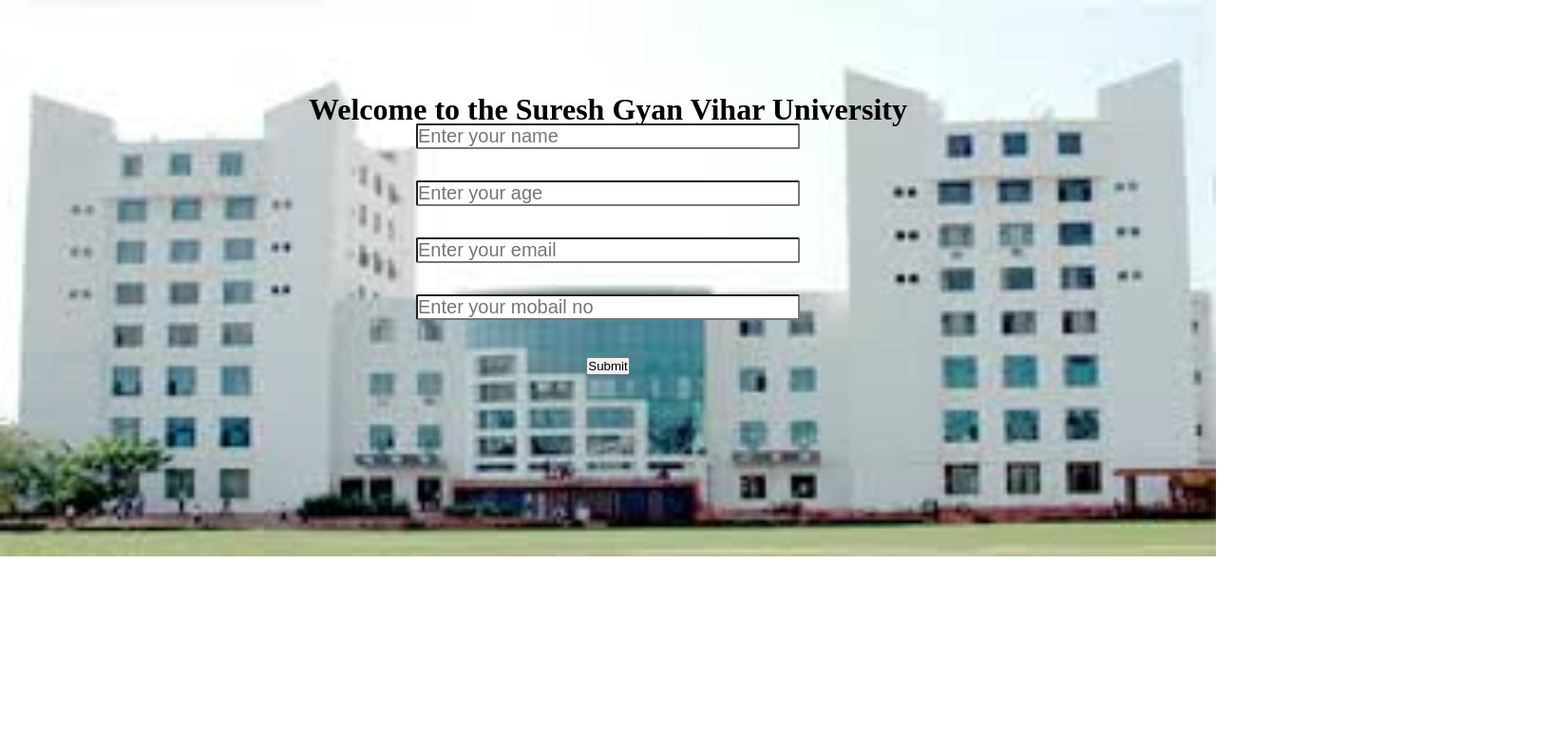
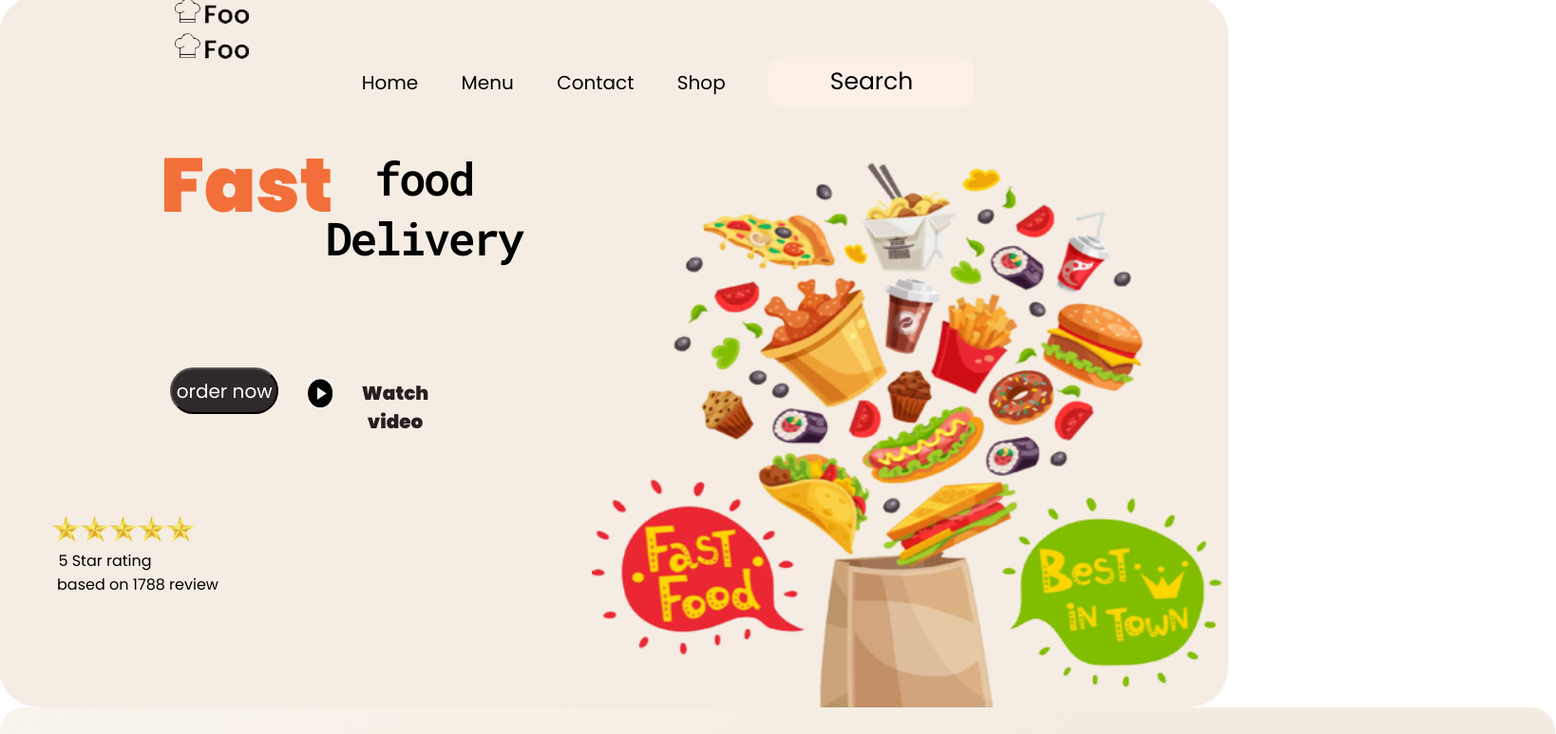
Before and after one commit to RehanGn/HTML, a plain HTML site: page index.html in a window 1280 px wide. Shown: the top 773 px of the page at 95% size, 1638 px wide, since content can reach past the window. Drawn offline with Linux system fonts and the light colour scheme.

Commit message:
Add files via upload
Food Website

```diff
--- a/index.html
+++ b/index.html
@@ -1,26 +1,61 @@
 <!DOCTYPE html>
 <html lang="en">
+
 <head>
     <meta charset="UTF-8">
     <meta http-equiv="X-UA-Compatible" content="IE=edge">
     <meta name="viewport" content="width=device-width, initial-scale=1.0">
-    <title>College Rajistration </form>
-    </title>
+    <title>Food Website</title>
     <link rel="stylesheet" href="style.css">
+    <link rel="preconnect" href="https://fonts.googleapis.com">
+    <link rel="preconnect" href="https://fonts.gstatic.com" crossorigin>
+    <link
+        href="https://fonts.googleapis.com/css2?family=Anton&family=Fredoka:wght@300;400;500;600;700&family=Libre+Franklin:wght@100&family=Roboto+Mono:wght@100;400;500;600&display=swap"
+        rel="stylesheet">
 </head>
 
 <body>
 
-    <!-- <img class="sgvu" src="sgvu.jpeg" alt="not avaliable picture"> -->
     <div class="container">
-        <h1 class="myclass">Welcome to the Suresh Gyan Vihar University</h1>
-        <form action="index.php" method="post">
-            <input type="text" name="name" id="name" placeholder="Enter your name"><br><br>
-            <input type="text" name="age" id="age" placeholder="Enter your age"><br><br>
-            <input type="email" name="email" id="email" placeholder="Enter your email"><br><br>
-            <input type="text" name="mobail" id="mob" placeholder="Enter your mobail no"><br><br>
-            <button>Submit</button>
-        </form>
+        <div class="logo">
+            <img id = "logo"src="rehan.jpg">
+        </div>
+            <div class="logo">
+                <img id = "logo"src="rehan.jpg">
+            </div>
+            <ul id="home">
+                <a id="hello" href="home.html" target="_blank">Home</a>
+                <a id="menu" href="menu.html" target="_blank">Menu</a>
+                <a id="contact" href="contact.html" target="_blank">Contact</a>
+                <a id="shop" href="shop.html" target="_blank">Shop</a>
+               <!----- <div class="dis" style="rotate: 90%;"><img id="google" src="search.jpg">
+                </div>-->
+                <button class="dis">Search</button>
+                <i class="fa"></i>
+            </ul>
+
+
+        <div class="my-food">
+            <div class="fast">
+                <p id="speed">Fast </p>
+                <p id="slow">food<br>Delivery</p><br>
+                <button id="button" onclick=location.href="https://www.google.com" target = "_blank">order now</button>
+                <img id="music"src="music.png">
+                <p id="video">Watch video</p>
+            </div>
+            <img id="pic" src="eat.jpg">
+        </div>
+        <div class="picture">
+            <img style="width: 30px ;" id="star" src="star1.png">
+            <img style="width: 30px ;" id="star" src="star2.png">
+            <img style="width: 30px ;" id="star" src="star3.png">
+            <img style="width: 30px ;" id="star" src="star4.png">
+            <img style="width: 30px ;" id="star" src="star5.png">
+        </div>
+        <p id="rating">5 Star rating</p>
+        <p id="based">based on 1788 review</p>
     </div>
+    <img src="img1.png">
 </body>
+
 </html>
--- a/style.css
+++ b/style.css
@@ -1,25 +1,158 @@
+@import url('https://fonts.googleapis.com/css2?family=Anton&family=Fredoka:wght@300;400;500;600;700&family=Libre+Franklin:wght@100&family=Nunito+Sans:wght@200&family=Poppins:wght@100;200;300;400;500;600;700;800;900&family=Roboto+Mono:wght@100;400;500;600&family=Roboto:ital,wght@0,100;0,300;0,400;0,500;0,700;0,900;1,100&display=swap');
 * {
     margin: 0%;
     padding: 0%;
-}
-
-body {
-    background-image: url(sgvu.jpeg);
-    background-size: cover;
-    background-repeat: no-repeat;
+    font-family: 'Poppins', sans-serif;;
 }
 
 .container {
+    margin-top: -9px;
+    border-radius: 42px;
+    word-spacing: 40px;
     text-align: center;
-    margin-top: 100px;
-    line-height: 30px;
+    background-color: #f5ede3;
+    height: 750px;
+    margin-left: -1px;
+    margin-right: -13px;
+}
 
+#home {
+    padding-top: 32px;
+    margin-top: -25px;
+    font-size: 20px;
+    color: black;
 }
-.myclass {
-    margin-top: 1px;
+#hello{
+    color: black;
+    text-decoration-line: none;
 }
-input {
+#menu {
+    color: black;
+    text-decoration-line: none;
+}
+#contact {
+    color: black;
+    text-decoration-line: none;
+}
+#shop {
+    color: black;
+    text-decoration-line: none;
+}
+.rehan {
+    text-align: left;
+    margin-left: 167px;
+    margin-top: -36px;
+}
+
+
+#logo {
+    display: flex;
+    margin-left: 183px;
+    margin-top: 4px;
+}
+
+#search {
+    border-color: rgb(177, 173, 173);
+    align-items: center;
+    text-align: center;
+    padding: 5px;
+    margin-left: 47px;
+    border-radius: 20px;
+}
+#pic {
+    height: 608px;
+    width: 780px;
+    text-align: right;
+    margin-left: 152px;
+    margin-top: 49px;
+}
+
+.my-food {
+    display: flex;
+    direction: ltr;
+    align-items: center;
+}
+
+.fast {
+    display: flex;
+    margin-top: -288px;
+    color: #f05417d3;
+    margin-left: 170px;
+    font-weight: 1000;
+    font-size: 5em;
+}
+#slow {
+    letter-spacing: -3px;
+    margin-left: -8px;
+    font-family: 'Anton', sans-serif;
+    font-family: 'Fredoka', sans-serif;
+    font-family: 'Libre Franklin', sans-serif;
+    font-family: 'Roboto Mono', monospace;
+    margin-top: 21px;
+    margin: left -12px;
+    color: black;
+    font-size: -webkit-xxx-large;
+}
+
+#button {
     font-size: 20px;
-    border-radius: 2px;
-    width: 400px;
+    border-radius: 69px;
+    background-color: #302929;
+    height: 49px;
+    width: 139px;
+    margin-top: 252px;
+    margin-left: -370px;
+    color: white;
 }
+#music {
+    background-color: white;
+    margin-left: 31px;
+    margin-top: 264px;
+    height: 30px;
+    width: 26px;
+}
+#video {
+    color: #271f1f;
+    word-spacing: 2px;
+    margin-top: 264px;
+    font-size: 20px;
+    margin-left: 11px;
+}
+.picture {
+    letter-spacing: -120px;
+    margin-top: -227px;
+    margin-left: -1032px;
+}
+#rating {
+
+    margin-left: -1071px;
+    word-spacing: 0px;
+}
+.dis {
+    border-right: azure;
+    width: 217px;
+    margin-top: -88px;
+    text-align: right;
+    margin-right: -160px;
+    height: 53px;
+    text-align: center;
+    border-radius: 15px;
+    font-size: 25px;
+    border-color: white;
+    border-block: 0px;
+    border-left: azure;
+    background-color: linen;
+}
+#based {
+    margin-left: -1002px;
+    word-spacing: 0px;
+}
+    .fa {
+        display: inline-block;
+        font: normal normal normal 14px/1 fontawesome;
+        font-size: inherit;
+        text-rendering: auto;
+        -webkit-font-smoothing: antialiased;
+        -moz-osx-font-smoothing: grayscale;
+        transform: translate(0, 0);
+    }
```
Also changed, not shown: contact.html (added, +104 -0 lines), home.html (added, +30 -0 lines), menu.html (added, +31 -0 lines), eat.jpg (added), img1.png (added), music.png (added), rehan.jpg (added), search.jpg (added), searchicon.jpg (added), star1.png (added), star2.png (added), star3.png (added), star4.png (added), star5.png (added).
